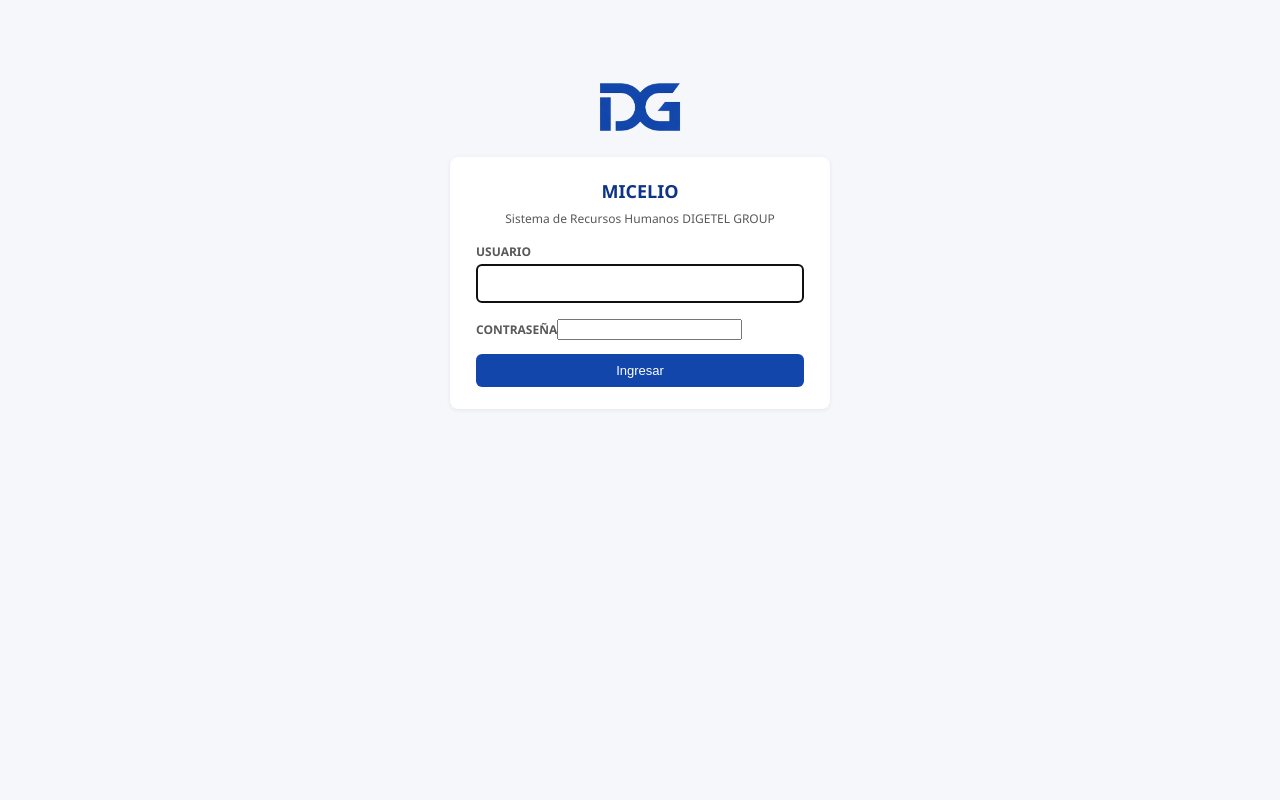
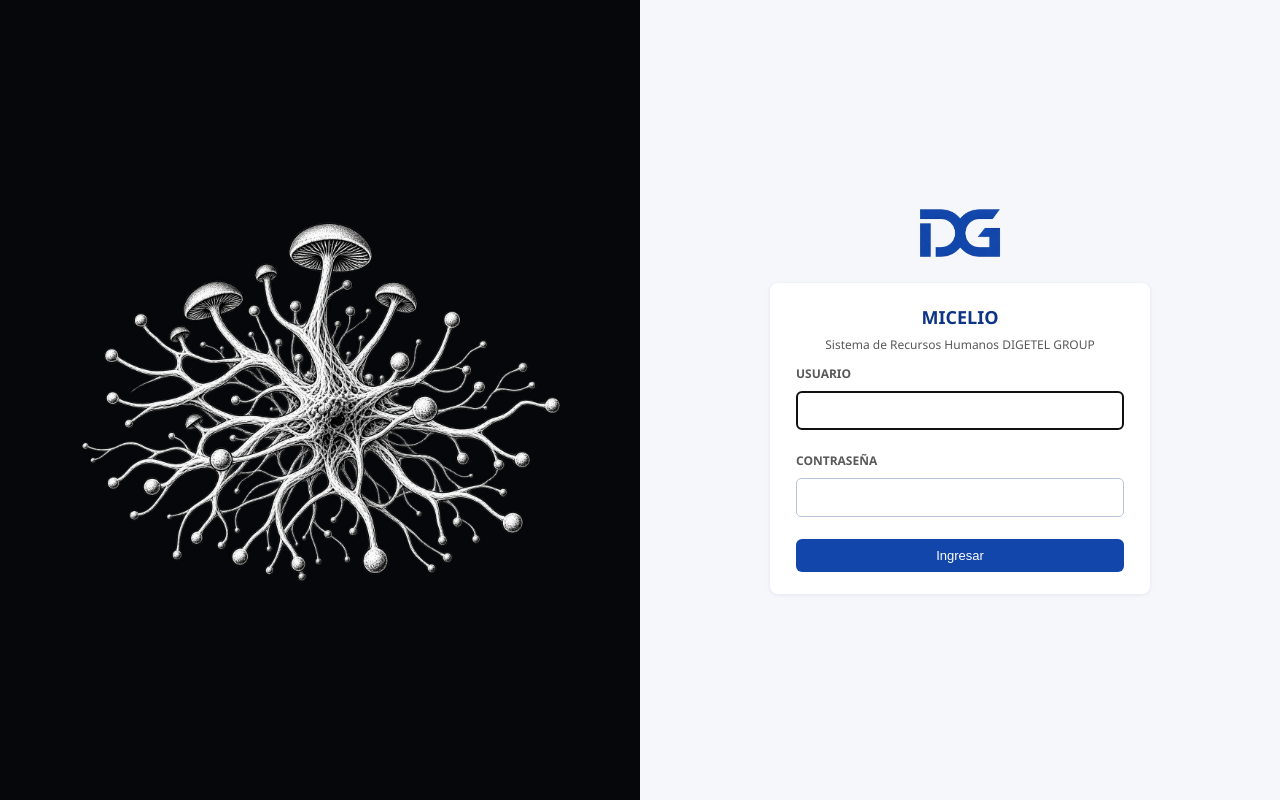
Before and after one commit to eduardorioslancien-glitch/micelio-rrhh, a FastAPI app: page /login in a window 1280 px wide. Run offline with FastAPI, Linux system fonts and the light colour scheme.

Commit message:
Rediseña pantalla de login: corrige alineación de campos y agrega imagen MICELIO
- Se agrega input[type=password] al selector CSS compartido (faltaba, por
  eso el campo de contraseña no tenía el mismo ancho/borde que el de usuario).
- Más separación entre filas del formulario (22px).
- Layout de dos columnas: imagen de MICELIO al costado del formulario de
  ingreso (se apila arriba en pantallas angostas).

```diff
--- a/app/static/style.css
+++ b/app/static/style.css
@@ -86,7 +86,7 @@
   background: white; color: var(--navy); border: 1px solid var(--navy);
 }
 a.btn.small { padding: 5px 10px; font-size: 12px; }
-input[type=text], input[type=email], input[type=date], select, textarea {
+input[type=text], input[type=email], input[type=date], input[type=password], select, textarea {
   width: 100%;
   padding: 9px 10px;
   border: 1px solid var(--border);
@@ -238,10 +238,35 @@
 .tabs { display: flex; gap: 2px; border-bottom: 1px solid var(--border); margin: 18px 0 16px; flex-wrap: wrap; }
 .tabs a { padding: 8px 14px; font-size: 12px; font-weight: 600; color: var(--gray); text-decoration: none; border-bottom: 2px solid transparent; }
 .tabs a.active { color: var(--navy-dark); border-bottom-color: var(--navy); }
-.login-wrap { max-width: 380px; margin: 80px auto; }
-.login-wrap .card { text-align: left; }
+.login-page { min-height: 100vh; display: flex; align-items: stretch; }
+.login-art {
+  flex: 1 1 50%;
+  background: #05070a;
+  display: flex;
+  align-items: center;
+  justify-content: center;
+  padding: 40px;
+}
+.login-art img { max-width: 100%; max-height: 82vh; object-fit: contain; }
+.login-wrap {
+  flex: 1 1 50%;
+  display: flex;
+  flex-direction: column;
+  justify-content: center;
+  min-width: 0;
+  padding: 40px 24px;
+}
+.login-wrap .card { max-width: 380px; width: 100%; margin: 0 auto; text-align: left; }
 .login-wrap .logo-row { text-align: center; margin-bottom: 18px; }
 .login-wrap .logo-row img { height: 54px; }
+.login-wrap .field { margin-bottom: 22px; }
+.login-wrap .field label { display: block; margin-bottom: 6px; }
+@media (max-width: 860px) {
+  .login-page { flex-direction: column; }
+  .login-art { flex: 0 0 auto; padding: 24px; }
+  .login-art img { max-height: 220px; }
+  .login-wrap { padding: 30px 20px 40px; }
+}
 .alert-error {
   background: var(--red-bg); color: var(--red); border: 1px solid var(--red);
   padding: 10px 14px; border-radius: 6px; font-size: 13px; margin-bottom: 14px;
--- a/app/templates/login.html
+++ b/app/templates/login.html
@@ -4,9 +4,11 @@
 <meta charset="utf-8">
 <meta name="viewport" content="width=device-width, initial-scale=1">
 <title>Ingresar — MICELIO</title>
-<link rel="stylesheet" href="/static/style.css?v=4">
+<link rel="stylesheet" href="/static/style.css?v=5">
 </head>
 <body>
+<div class="login-page">
+  <div class="login-art"><img src="/static/micelio_art.png" alt="MICELIO"></div>
   <div class="login-wrap">
     <div class="logo-row"><img src="/static/dg_logo.png" alt="DG"></div>
     <div class="card">
@@ -21,5 +23,6 @@
       </form>
     </div>
   </div>
+</div>
 </body>
 </html>
```
Also changed, not shown: app/static/micelio_art.png (added). Lines whose indentation alone changed are shown as unchanged.
